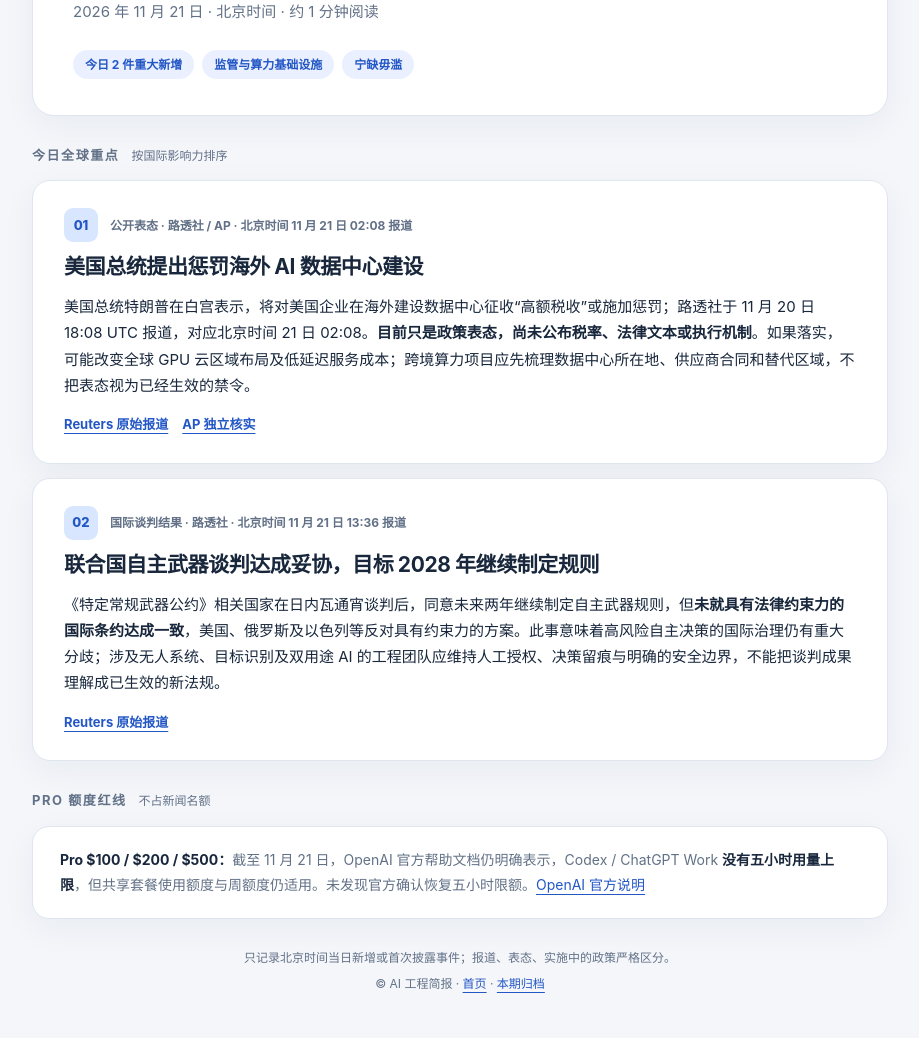
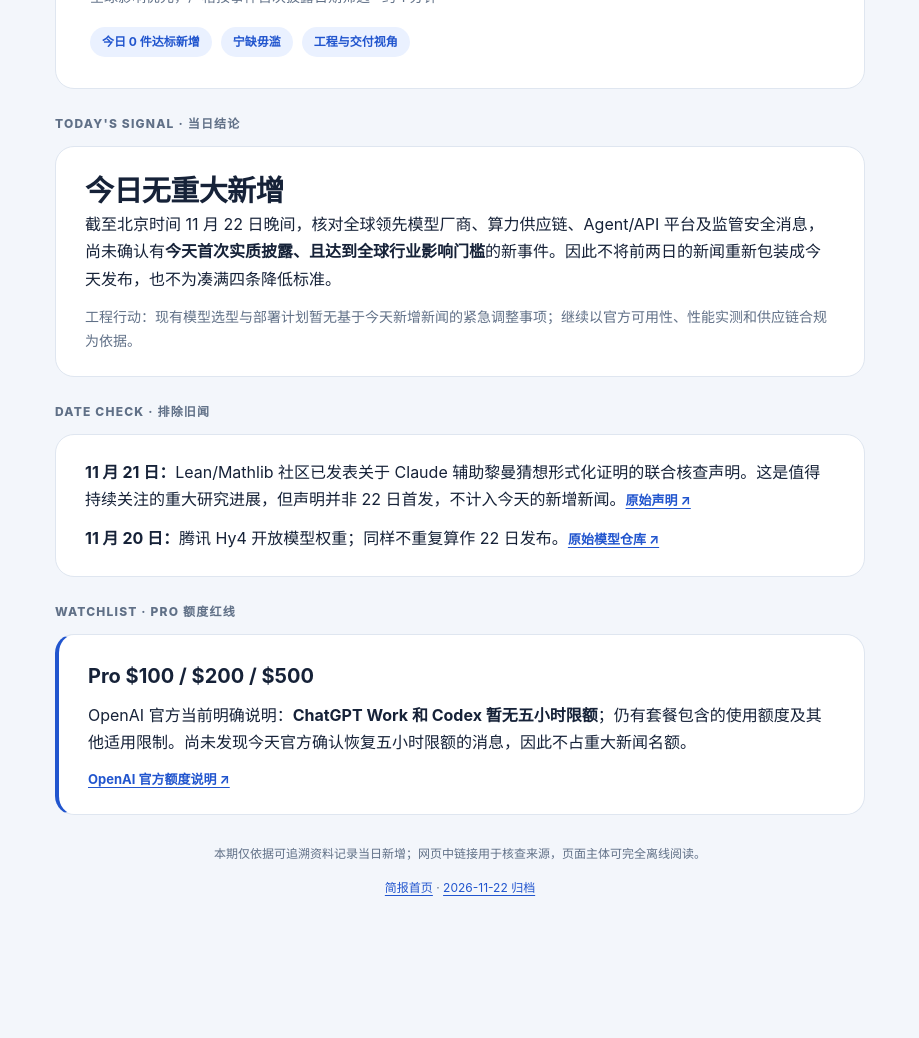
Before and after one commit to yesichen374/ai-news, a plain HTML site: page index.html in a window 1280 px wide. Shown: the part 221-1259 px from the top of the page, without its empty margins (180-1099 px from the left). After the commit the page ends 1187 px from the top, so only its background shows below. Drawn offline with Linux system fonts and the light colour scheme.

Commit message:
Sync homepage to verified 2026-11-22 AI engineering brief

```diff
--- a/index.html
+++ b/index.html
@@ -4,77 +4,23 @@
 <meta charset="utf-8">
 <meta name="viewport" content="width=device-width, initial-scale=1">
 <meta name="color-scheme" content="light dark">
-<meta name="description" content="2026年11月21日 AI 工程简报：美国海外AI数据中心惩罚性税收表态、联合国自主武器监管谈判。">
-<title>AI 工程简报｜2026年11月21日</title>
+<meta name="description" content="2026年11月22日 AI工程简报：严格核查全球AI重大新增，今日无达到入选门槛的确证新事件；Pro额度红线监测。">
+<title>AI 工程简报｜2026 年 11 月 22 日</title>
 <style>
-:root{color-scheme:light;--bg:#f4f6fa;--surface:#fff;--ink:#18273c;--muted:#627187;--line:#dfe6ef;--blue:#2357c6;--soft:#eaf0ff;--marker:#d8e6ff;--shadow:0 10px 34px rgba(17,45,85,.05)}
-:root[data-theme="dark"]{color-scheme:dark;--bg:#0c1423;--surface:#172236;--ink:#eaf0fa;--muted:#a9b8cb;--line:#304057;--blue:#94b8ff;--soft:#243653;--marker:#29456b;--shadow:none}
-@media(prefers-color-scheme:dark){:root:not([data-theme="light"]){color-scheme:dark;--bg:#0c1423;--surface:#172236;--ink:#eaf0fa;--muted:#a9b8cb;--line:#304057;--blue:#94b8ff;--soft:#243653;--marker:#29456b;--shadow:none}}
-*{box-sizing:border-box}
-html{scroll-behavior:smooth}
-body{margin:0;background:var(--bg);color:var(--ink);font:16px/1.75 -apple-system,BlinkMacSystemFont,"Segoe UI","PingFang SC","Microsoft YaHei",sans-serif}
-a{color:var(--blue);text-decoration-thickness:1px;text-underline-offset:4px}
-a:focus-visible,button:focus-visible{outline:3px solid var(--blue);outline-offset:4px}
-.page{max-width:900px;margin:auto;padding:28px 22px 64px}
-.toolbar{display:flex;align-items:center;justify-content:space-between;gap:16px;margin:0 0 17px}
-.brand{font-weight:850;letter-spacing:.13em;color:var(--muted);font-size:11px}
-.toggle{font:inherit;font-size:12px;padding:7px 14px;border-radius:50px;border:1px solid var(--line);background:var(--surface);color:var(--muted);cursor:pointer}
-.hero,.story,.status{background:var(--surface);border:1px solid var(--line);box-shadow:var(--shadow)}
-.hero{border-radius:22px;padding:36px 40px}
-.kicker{font-size:12px;color:var(--blue);font-weight:800;letter-spacing:.12em}
-h1{margin:10px 0 14px;letter-spacing:-.035em;font-size:clamp(30px,5vw,45px);line-height:1.25}
-.hero .date{margin:0;color:var(--muted);font-size:15px}
-.labels{display:flex;gap:8px;flex-wrap:wrap;margin-top:24px}
-.label{font-size:12px;font-weight:700;background:var(--soft);color:var(--blue);border-radius:30px;padding:4px 12px}
-.sec-head{display:flex;align-items:baseline;gap:12px;margin:28px 0 14px}
-.sec-head h2{font-size:13px;color:var(--muted);letter-spacing:.12em;margin:0;text-transform:uppercase}
-.sec-head span{font-size:12px;color:var(--muted)}
-.story{border-radius:18px;padding:27px 31px;margin-bottom:14px}
-.story-top{display:flex;align-items:center;gap:12px;flex-wrap:wrap;margin-bottom:10px}
-.number{display:inline-grid;place-items:center;min-width:34px;height:34px;background:var(--marker);border-radius:9px;color:var(--blue);font-weight:800;font-size:13px}
-.category{font-size:12px;color:var(--muted);font-weight:650}
-.story h3{font-size:21px;line-height:1.42;margin:0 0 12px;letter-spacing:-.02em}
-.story p{font-size:15px;margin:0 0 14px}
-.source{display:flex;gap:14px;flex-wrap:wrap;font-size:13px;font-weight:700}
-.status{border-radius:17px;padding:21px 27px}
-.status p{font-size:14px;color:var(--muted);margin:0}
-.status b{color:var(--ink)}
-.bottom{font-size:12px;color:var(--muted);text-align:center;margin:28px 0 0}
-.bottom p{margin:5px 0}
-@media(max-width:600px){.page{padding:17px 12px 39px}.hero{padding:25px 21px;border-radius:18px}.story{padding:22px 20px}.story h3{font-size:19px}.status{padding:18px 19px}.sec-head{margin-top:25px}.toolbar{padding:0 2px}}
-@media print{body{background:#fff;color:#000}.page{max-width:100%;padding:0}.toggle{display:none}.hero,.story,.status{box-shadow:none;break-inside:avoid;border-color:#ccc}a{color:#174ea6}}
+:root{color-scheme:light dark;--bg:#f3f6fb;--paper:#fff;--text:#162238;--muted:#607087;--border:#dfe6f0;--accent:#2155ce;--soft:#eaf1ff}
+*{box-sizing:border-box}html{scroll-behavior:smooth}body{margin:0;background:var(--bg);color:var(--text);font:16px/1.7 -apple-system,BlinkMacSystemFont,"Segoe UI","PingFang SC","Microsoft YaHei",sans-serif}
+main{width:min(850px,100%);margin:auto;padding:38px 20px 56px}.hero,.panel{background:var(--paper);border:1px solid var(--border);border-radius:19px}.hero{padding:31px 34px}.eyebrow{color:var(--accent);font-size:12px;font-weight:800;letter-spacing:.13em}h1{font-size:clamp(30px,5vw,43px);line-height:1.22;letter-spacing:-.04em;margin:11px 0 13px}h2{font-size:20px;margin:0 0 9px}p{margin:0 0 12px}.sub{color:var(--muted);font-size:14px}.meta{display:flex;flex-wrap:wrap;gap:9px;margin-top:18px}.chip{background:var(--soft);color:var(--accent);border-radius:100px;padding:5px 12px;font-size:12px;font-weight:750}.section{margin:25px 0 11px;font-size:12px;letter-spacing:.1em;font-weight:800;color:var(--muted)}.panel{padding:24px 29px;margin-bottom:13px}.headline{font-size:clamp(22px,4vw,29px);font-weight:800;letter-spacing:-.02em;line-height:1.4}.panel p:last-child{margin-bottom:0}.quiet{color:var(--muted);font-size:14px}.watch{border-left:4px solid var(--accent)}a{color:var(--accent);text-underline-offset:3px}a:hover{text-decoration-thickness:2px}.source{font-size:13px;font-weight:700}footer{color:var(--muted);font-size:12px;text-align:center;margin-top:28px;line-height:1.8}
+@media(prefers-color-scheme:dark){:root{--bg:#0c1525;--paper:#17233a;--text:#edf3fe;--muted:#acbdd4;--border:#2a3b54;--accent:#a1c1ff;--soft:#263c64}}
+@media(max-width:580px){main{padding:14px 12px 36px}.hero{padding:24px 20px}.panel{padding:20px 19px}.section{margin-top:23px}}
 </style>
 </head>
-<body>
-<main class="page">
-<div class="toolbar"><span class="brand">AI ENGINEERING BRIEF · DAILY</span><button id="theme-toggle" class="toggle" type="button" aria-label="切换明暗主题">切换明暗</button></div>
-<header class="hero">
-<div class="kicker">GLOBAL AI · ENGINEERING IMPACT</div>
-<h1>AI 工程简报</h1>
-<p class="date"><time datetime="2026-11-21">2026 年 11 月 21 日</time> · 北京时间 · 约 1 分钟阅读</p>
-<div class="labels"><span class="label">今日 2 件重大新增</span><span class="label">监管与算力基础设施</span><span class="label">宁缺毋滥</span></div>
-</header>
-<section aria-labelledby="signals"><div class="sec-head"><h2 id="signals">今日全球重点</h2><span>按国际影响力排序</span></div>
-<article class="story">
-<div class="story-top"><span class="number">01</span><span class="category">公开表态 · 路透社 / AP · 北京时间 11 月 21 日 02:08 报道</span></div>
-<h3>美国总统提出惩罚海外 AI 数据中心建设</h3>
-<p>美国总统特朗普在白宫表示，将对美国企业在海外建设数据中心征收“高额税收”或施加惩罚；路透社于 11 月 20 日 18:08 UTC 报道，对应北京时间 21 日 02:08。<strong>目前只是政策表态，尚未公布税率、法律文本或执行机制</strong>。如果落实，可能改变全球 GPU 云区域布局及低延迟服务成本；跨境算力项目应先梳理数据中心所在地、供应商合同和替代区域，不把表态视为已经生效的禁令。</p>
-<div class="source"><a target="_blank" rel="noopener noreferrer" href="https://www.reuters.com/technology/trump-says-us-penalize-firms-building-data-centers-abroad-2026-11-20/">Reuters 原始报道</a><a target="_blank" rel="noopener noreferrer" href="https://apnews.com/article/trump-artificial-intelligence-data-centers-f1ac03b73d13445400eeed8631d9d879">AP 独立核实</a></div>
-</article>
-<article class="story">
-<div class="story-top"><span class="number">02</span><span class="category">国际谈判结果 · 路透社 · 北京时间 11 月 21 日 13:36 报道</span></div>
-<h3>联合国自主武器谈判达成妥协，目标 2028 年继续制定规则</h3>
-<p>《特定常规武器公约》相关国家在日内瓦通宵谈判后，同意未来两年继续制定自主武器规则，但<strong>未就具有法律约束力的国际条约达成一致</strong>，美国、俄罗斯及以色列等反对具有约束力的方案。此事意味着高风险自主决策的国际治理仍有重大分歧；涉及无人系统、目标识别及双用途 AI 的工程团队应维持人工授权、决策留痕与明确的安全边界，不能把谈判成果理解成已生效的新法规。</p>
-<div class="source"><a target="_blank" rel="noopener noreferrer" href="https://www.reuters.com/world/states-agree-to-un-talks-aiming-regulate-killer-robots-by-2028-2026-11-21/">Reuters 原始报道</a></div>
-</article>
-</section>
-<section aria-labelledby="watch"><div class="sec-head"><h2 id="watch">Pro 额度红线</h2><span>不占新闻名额</span></div>
-<div class="status"><p><b>Pro $100 / $200 / $500：</b>截至 11 月 21 日，OpenAI 官方帮助文档仍明确表示，Codex / ChatGPT Work <b>没有五小时用量上限</b>，但共享套餐使用额度与周额度仍适用。未发现官方确认恢复五小时限额。<a target="_blank" rel="noopener noreferrer" href="https://help.openai.com/en/articles/20001516-managing-usage-with-gpt-6-astra-in-work-and-codex">OpenAI 官方说明</a></p></div>
-</section>
-<footer class="bottom"><p>只记录北京时间当日新增或首次披露事件；报道、表态、实施中的政策严格区分。</p><p>© AI 工程简报 · <a href="https://yesichen374.github.io/ai-news/">首页</a> · <a href="https://yesichen374.github.io/ai-news/2026-11-21.html">本期归档</a></p></footer>
-</main>
-<script>
-(function(){var b=document.getElementById("theme-toggle");try{var v=localStorage.getItem("ai-brief-theme");if(v==="dark"||v==="light")document.documentElement.setAttribute("data-theme",v)}catch(e){}b.addEventListener("click",function(){var root=document.documentElement;var current=root.getAttribute("data-theme");var dark=current?current==="dark":window.matchMedia&&window.matchMedia("(prefers-color-scheme: dark)").matches;var next=dark?"light":"dark";root.setAttribute("data-theme",next);try{localStorage.setItem("ai-brief-theme",next)}catch(e){}})})();
-</script>
-</body>
-</html>
+<body><main>
+<header class="hero"><div class="eyebrow">AI ENGINEERING BRIEF · DAILY</div><h1>AI 工程简报</h1><p>2026 年 11 月 22 日 · 北京时间</p><p class="sub">全球影响优先，严格按事件首次披露日期筛选 · 约 1 分钟</p><div class="meta"><span class="chip">今日 0 件达标新增</span><span class="chip">宁缺毋滥</span><span class="chip">工程与交付视角</span></div></header>
+<div class="section">TODAY'S SIGNAL · 当日结论</div>
+<section class="panel"><div class="headline">今日无重大新增</div><p>截至北京时间 11 月 22 日晚间，核对全球领先模型厂商、算力供应链、Agent/API 平台及监管安全消息，尚未确认有<strong>今天首次实质披露、且达到全球行业影响门槛</strong>的新事件。因此不将前两日的新闻重新包装成今天发布，也不为凑满四条降低标准。</p><p class="quiet">工程行动：现有模型选型与部署计划暂无基于今天新增新闻的紧急调整事项；继续以官方可用性、性能实测和供应链合规为依据。</p></section>
+<div class="section">DATE CHECK · 排除旧闻</div>
+<section class="panel"><p><strong>11 月 21 日：</strong>Lean/Mathlib 社区已发表关于 Claude 辅助黎曼猜想形式化证明的联合核查声明。这是值得持续关注的重大研究进展，但声明并非 22 日首发，不计入今天的新增新闻。<a class="source" href="https://leanprover-community.github.io/blog/posts/riemann-hypothesis/" target="_blank" rel="noopener noreferrer">原始声明 ↗</a></p><p><strong>11 月 20 日：</strong>腾讯 Hy4 开放模型权重；同样不重复算作 22 日发布。<a class="source" href="https://huggingface.co/tencent/Hy4" target="_blank" rel="noopener noreferrer">原始模型仓库 ↗</a></p></section>
+<div class="section">WATCHLIST · PRO 额度红线</div>
+<section class="panel watch"><h2>Pro $100 / $200 / $500</h2><p>OpenAI 官方当前明确说明：<strong>ChatGPT Work 和 Codex 暂无五小时限额</strong>；仍有套餐包含的使用额度及其他适用限制。尚未发现今天官方确认恢复五小时限额的消息，因此不占重大新闻名额。</p><p class="source"><a href="https://help.openai.com/en/articles/20001516-managing-usage-with-gpt-6-astra-in-work-and-codex" target="_blank" rel="noopener noreferrer">OpenAI 官方额度说明 ↗</a></p></section>
+<footer><p>本期仅依据可追溯资料记录当日新增；网页中链接用于核查来源，页面主体可完全离线阅读。</p><p><a href="https://yesichen374.github.io/ai-news/">简报首页</a> · <a href="https://yesichen374.github.io/ai-news/2026-11-22.html">2026-11-22 归档</a></p></footer>
+</main></body></html>
```
